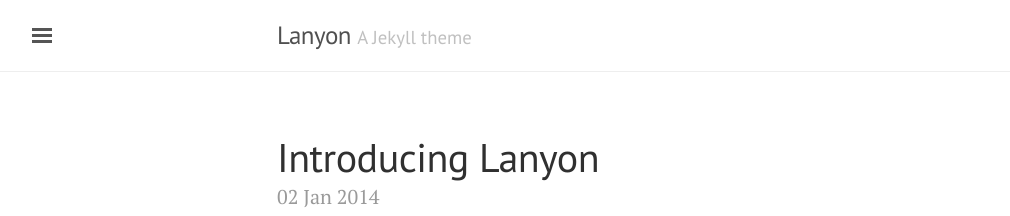
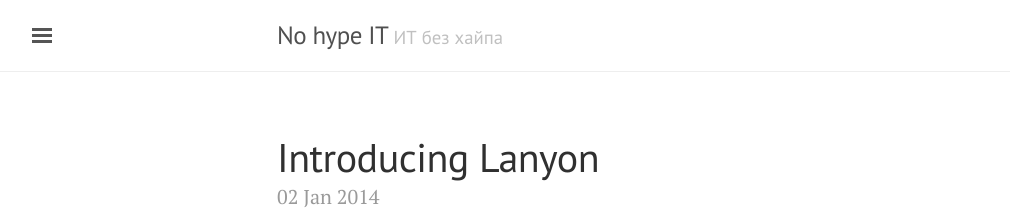
Before and after one commit to nohype-it/nohype-it.github.io, a Jekyll site: the page built from index.html, in a window 1280 px wide and 900 px high. Shown: the top 216 px of the window, without its empty margins (3-1013 px from the left). Built offline with Jekyll 4.4.1, drawn with Linux system fonts in a browser that asks for light colours; the list of posts is cut into pages by our own code.

Commit message:
Minor changes

```diff
--- a/_config.yml
+++ b/_config.yml
@@ -2,11 +2,10 @@
 #
 # Use of `relative_permalinks` ensures post links from the index work properly.
 permalink:           pretty
-relative_permalinks: true
 
 # Setup
-title:               Lanyon
-tagline:             'A Jekyll theme'
+title:               No hype IT
+tagline:             'ИТ без хайпа'
 description:         'A reserved <a href="http://jekyllrb.com" target="_blank">Jekyll</a> theme that places the utmost gravity on content with a hidden drawer. Made by <a href="https://twitter.com/mdo" target="_blank">@mdo</a>.'
 url:                 http://lanyon.getpoole.com
 baseurl:             ''
@@ -14,7 +13,7 @@
 
 # About/contact
 author:
-  name:              Mark Otto
+  name:              Ununtrium
   url:               https://twitter.com/mdo
   email:             markdotto@gmail.com
 
```
